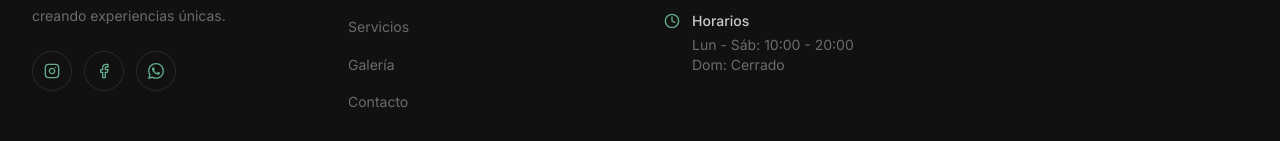
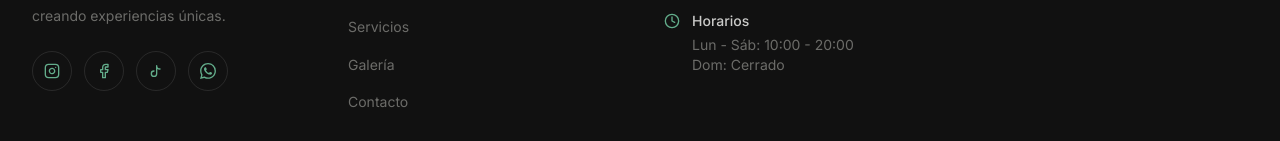
Before and after one commit to jorgealfredo22/esencity, a Next.js app in the folder frontend-next/: page /servicios in a window 1280 px wide. Shown: the part 2046-2187 px from the top of the page. Built offline with nearby package versions, Linux system fonts and the light colour scheme; no server answers; a web font is replaced by a local one.

Commit message:
Agregar TikTok a redes sociales y arreglar imports perdidos

```diff
--- a/frontend-next/src/components/layout/Footer.tsx
+++ b/frontend-next/src/components/layout/Footer.tsx
@@ -2,12 +2,13 @@ import Link from 'next/link';
 import { siteConfig } from '@/data/site';
 import { footerNavigation } from '@/data/navigation';
 import { BrandLogo } from '@/components/shared/BrandLogo';
-import { InstagramIcon, FacebookIcon, WhatsAppIcon } from '@/components/shared/SocialIcons';
+import { InstagramIcon, FacebookIcon, WhatsAppIcon, TikTokIcon } from '@/components/shared/SocialIcons';
 import { MapPin, Phone, Mail, Clock } from 'lucide-react';
 
 const socialLinks = [
   { icon: InstagramIcon, href: siteConfig.social.instagram, label: 'Instagram' },
   { icon: FacebookIcon, href: siteConfig.social.facebook, label: 'Facebook' },
+  { icon: TikTokIcon, href: siteConfig.social.tiktok, label: 'TikTok' },
   { icon: WhatsAppIcon, href: siteConfig.social.whatsapp, label: 'WhatsApp' },
 ];
 
--- a/frontend-next/src/components/layout/Header.tsx
+++ b/frontend-next/src/components/layout/Header.tsx
@@ -6,12 +6,13 @@ import { mainNavigation } from '@/data/navigation';
 import { siteConfig } from '@/data/site';
 import { Button } from '@/components/ui/Button';
 import { BrandLogo } from '@/components/shared/BrandLogo';
-import { InstagramIcon, FacebookIcon, WhatsAppIcon } from '@/components/shared/SocialIcons';
+import { InstagramIcon, FacebookIcon, WhatsAppIcon, TikTokIcon } from '@/components/shared/SocialIcons';
 import { Menu, X } from 'lucide-react';
 
 const socialLinks = [
   { icon: InstagramIcon, href: siteConfig.social.instagram, label: 'Instagram' },
   { icon: FacebookIcon, href: siteConfig.social.facebook, label: 'Facebook' },
+  { icon: TikTokIcon, href: siteConfig.social.tiktok, label: 'TikTok' },
   { icon: WhatsAppIcon, href: siteConfig.social.whatsapp, label: 'WhatsApp' },
 ];
 
--- a/frontend-next/src/components/shared/SocialIcons.tsx
+++ b/frontend-next/src/components/shared/SocialIcons.tsx
@@ -27,3 +27,11 @@ export function WhatsAppIcon({ className }: IconProps) {
     </svg>
   );
 }
+
+export function TikTokIcon({ className }: IconProps) {
+  return (
+    <svg xmlns="http://www.w3.org/2000/svg" width="16" height="16" viewBox="0 0 24 24" fill="none" stroke="currentColor" strokeWidth="2" strokeLinecap="round" strokeLinejoin="round" className={className}>
+      <path d="M9 12a4 4 0 1 0 4 4V4a5 5 0 0 0 5 5" />
+    </svg>
+  );
+}
--- a/frontend-next/src/data/site.ts
+++ b/frontend-next/src/data/site.ts
@@ -12,6 +12,7 @@ export const siteConfig = {
   social: {
     instagram: 'https://www.instagram.com/goldenprizebarbershop?igsh=MXJwZ2lxejBtcjNicA==',
     facebook: 'https://www.facebook.com/share/18zJVW1cvv/',
+    tiktok: 'https://www.tiktok.com/@esencity_barberia?_r=1&_t=ZS-96rTZA1Ohs4',
     whatsapp: 'https://wa.me/573204761569',
   },
   hours: {
```
